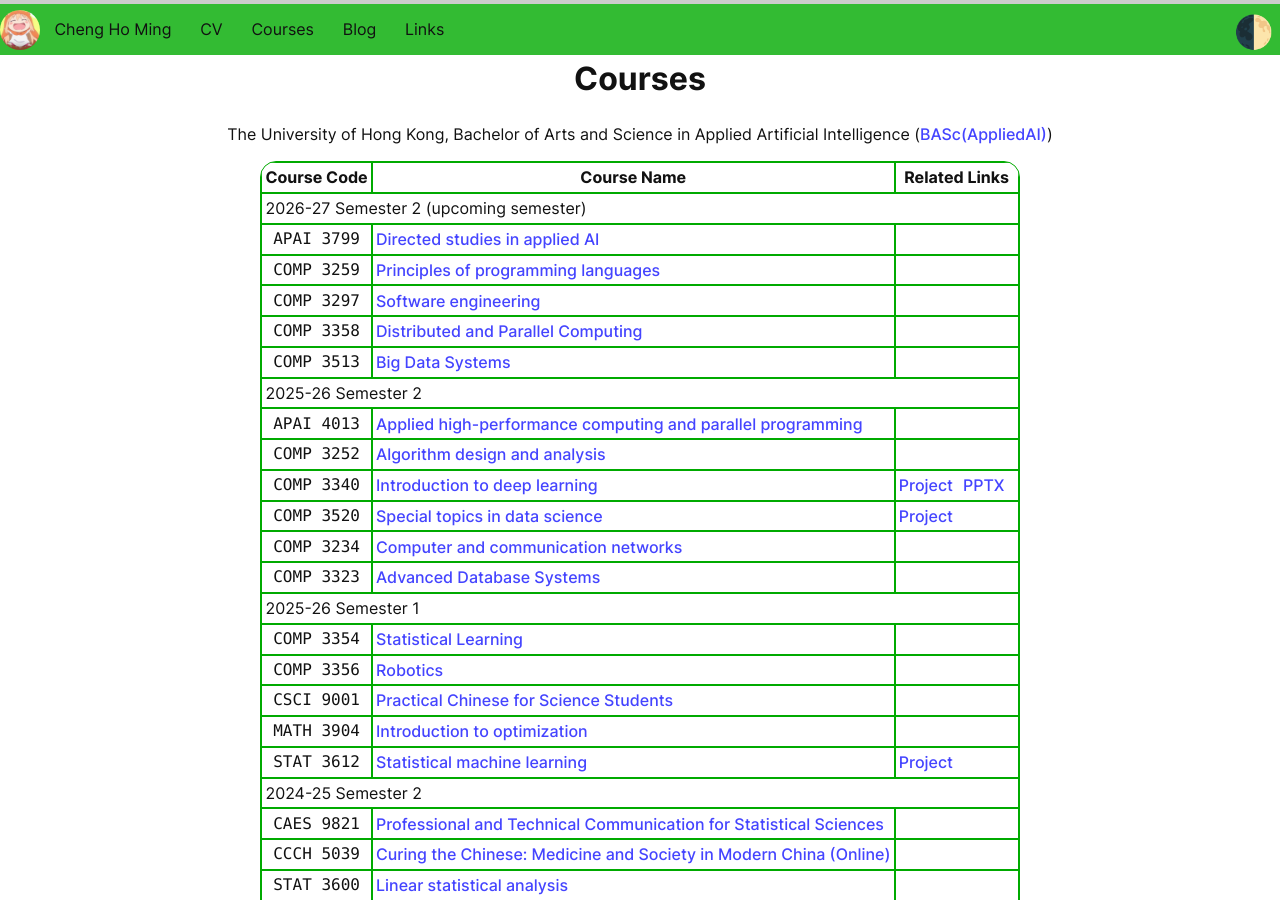
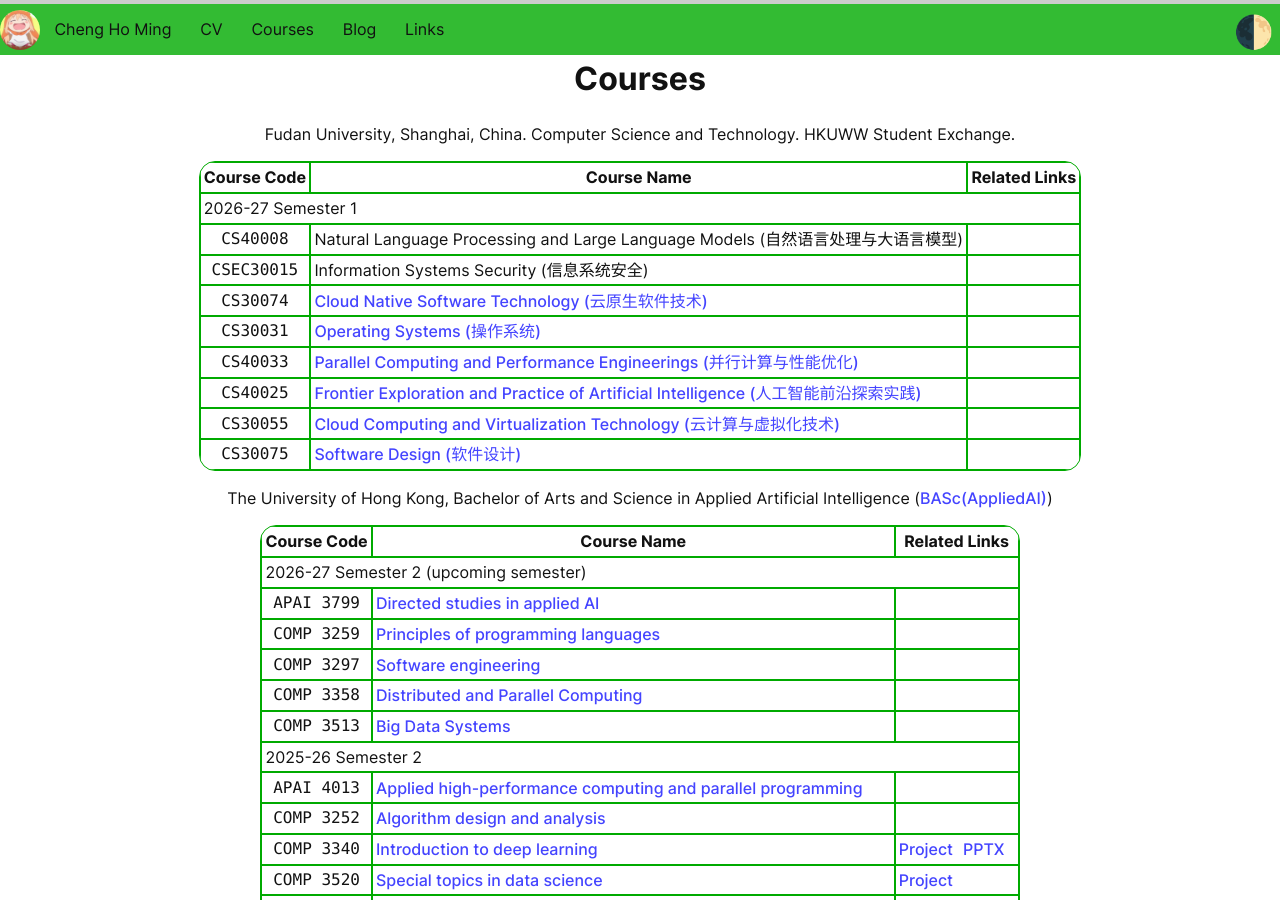
Before and after one commit to eric15342335/eric15342335.github.io, a Jekyll site: the page built from pages/courses.html, in a window 1280 px wide and 900 px high. Built offline with Jekyll 4.4.1, drawn with Linux system fonts in a browser that asks for light colours; some of the changed text lies outside the part shown.

Commit message:
fix(courses): update Fudan enrollment and display it first
- Add CS40008 and replace CSEC20005 with CSEC30015
- Match the latest enrollment order
- Move the Fudan section above HKU
- Support course names without syllabus URLs

```diff
--- a/assets/courses.json
+++ b/assets/courses.json
@@ -327,10 +327,26 @@
     "year": 2026
   },
   {
-    "code": "CS40025",
-    "name": "Frontier Exploration and Practice of Artificial Intelligence",
-    "nameZh": "人工智能前沿探索实践",
-    "url": "https://fdjwgl.fudan.edu.cn/student/for-all/lesson-search/teachingSyllabusInfo/1002003",
+    "code": "CS40008",
+    "name": "Natural Language Processing and Large Language Models",
+    "nameZh": "自然语言处理与大语言模型",
+    "semester": 1,
+    "year": 2026,
+    "university": "fudan"
+  },
+  {
+    "code": "CSEC30015",
+    "name": "Information Systems Security",
+    "nameZh": "信息系统安全",
+    "semester": 1,
+    "year": 2026,
+    "university": "fudan"
+  },
+  {
+    "code": "CS30074",
+    "name": "Cloud Native Software Technology",
+    "nameZh": "云原生软件技术",
+    "url": "https://fdjwgl.fudan.edu.cn/student/for-all/lesson-search/teachingSyllabusInfo/1044010",
     "semester": 1,
     "year": 2026,
     "university": "fudan"
@@ -340,6 +356,24 @@
     "name": "Operating Systems",
     "nameZh": "操作系统",
     "url": "https://fdjwgl.fudan.edu.cn/student/for-all/lesson-search/teachingSyllabusInfo/1043873",
+    "semester": 1,
+    "year": 2026,
+    "university": "fudan"
+  },
+  {
+    "code": "CS40033",
+    "name": "Parallel Computing and Performance Engineerings",
+    "nameZh": "并行计算与性能优化",
+    "url": "https://fdjwgl.fudan.edu.cn/student/for-all/lesson-search/teachingSyllabusInfo/1044015",
+    "semester": 1,
+    "year": 2026,
+    "university": "fudan"
+  },
+  {
+    "code": "CS40025",
+    "name": "Frontier Exploration and Practice of Artificial Intelligence",
+    "nameZh": "人工智能前沿探索实践",
+    "url": "https://fdjwgl.fudan.edu.cn/student/for-all/lesson-search/teachingSyllabusInfo/1002003",
     "semester": 1,
     "year": 2026,
     "university": "fudan"
@@ -361,32 +395,5 @@
     "semester": 1,
     "year": 2026,
     "university": "fudan"
-  },
-  {
-    "code": "CS30074",
-    "name": "Cloud Native Software Technology",
-    "nameZh": "云原生软件技术",
-    "url": "https://fdjwgl.fudan.edu.cn/student/for-all/lesson-search/teachingSyllabusInfo/1044010",
-    "semester": 1,
-    "year": 2026,
-    "university": "fudan"
-  },
-  {
-    "code": "CSEC20005",
-    "name": "Introduction to Information Security",
-    "nameZh": "信息安全导论",
-    "url": "https://fdjwgl.fudan.edu.cn/student/for-all/lesson-search/teachingSyllabusInfo/1044017",
-    "semester": 1,
-    "year": 2026,
-    "university": "fudan"
-  },
-  {
-    "code": "CS40033",
-    "name": "Parallel Computing and Performance Engineerings",
-    "nameZh": "并行计算与性能优化",
-    "url": "https://fdjwgl.fudan.edu.cn/student/for-all/lesson-search/teachingSyllabusInfo/1044015",
-    "semester": 1,
-    "year": 2026,
-    "university": "fudan"
   }
 ]
--- a/pages/courses.html
+++ b/pages/courses.html
@@ -22,15 +22,13 @@ description: ""
 </header>
 
 <main>
-  <p>
-    The University of Hong Kong, Bachelor of Arts and Science in Applied
-    Artificial Intelligence
-    (<a href="https://saasweb.hku.hk/current/aai.php">BASc(AppliedAI)</a>)
-  </p>
-
   <div id="loading-spinner" class="loading-spinner"></div>
   <div id="course-tables" style="display: none;">
-    <table id="combined-table" class="course-table">
+    <p>
+      Fudan University, Shanghai, China. Computer Science and Technology.
+      HKUWW Student Exchange.
+    </p>
+    <table id="fudan-table" class="course-table">
       <tr>
         <th>Course Code</th>
         <th>Course Name</th>
@@ -39,10 +37,12 @@ description: ""
     </table>
 
     <p>
-      Fudan University, Shanghai, China. Computer Science and Technology.
-      HKUWW Student Exchange.
+      The University of Hong Kong, Bachelor of Arts and Science in Applied
+      Artificial Intelligence
+      (<a href="https://saasweb.hku.hk/current/aai.php">BASc(AppliedAI)</a>)
     </p>
-    <table id="fudan-table" class="course-table">
+
+    <table id="combined-table" class="course-table">
       <tr>
         <th>Course Code</th>
         <th>Course Name</th>
--- a/src/js/courses.js
+++ b/src/js/courses.js
@@ -83,14 +83,17 @@ function createCourseRow(course) {
   row.appendChild(codeCell);
 
   const nameCell = document.createElement("td");
-  const link = document.createElement("a");
-  link.href = course[COURSE_PROPERTIES.URL];
+  const courseUrl = course[COURSE_PROPERTIES.URL];
+  const link = document.createElement(courseUrl ? "a" : "span");
+  if (courseUrl) {
+    link.href = courseUrl;
+    link.target = "_blank";
+  }
   const chineseName = course[COURSE_PROPERTIES.NAME_ZH];
   link.textContent = course[COURSE_PROPERTIES.NAME];
   if (course[COURSE_PROPERTIES.UNIVERSITY] === "fudan" && chineseName) {
     link.textContent += " (" + chineseName + ")";
   }
-  link.target = "_blank";
   nameCell.appendChild(link);
   row.appendChild(nameCell);
 
```
